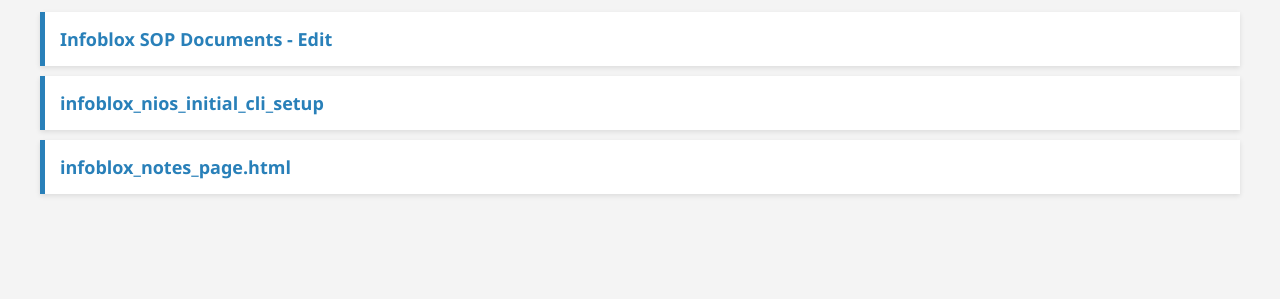
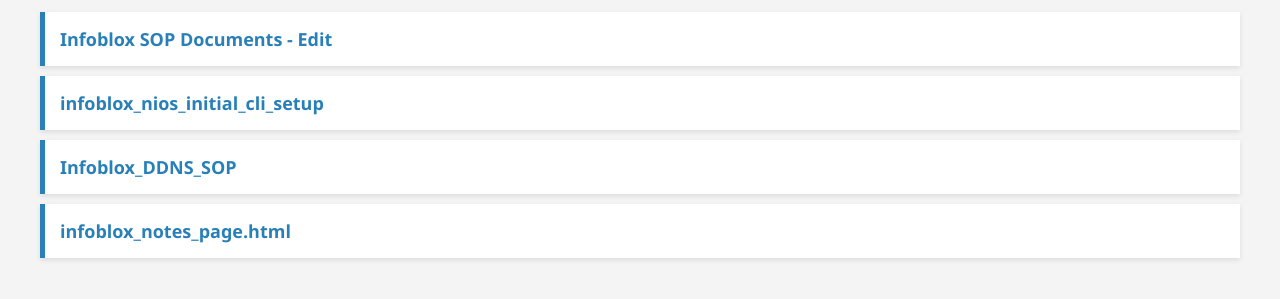
Before and after one commit to surajpjoshi/Infoblox, a plain HTML site: page index.html in a window 1280 px wide. Shown: the part 105-404 px from the top of the page. Drawn offline with Linux system fonts and the light colour scheme.

Commit message:
Update index.html

```diff
--- a/index.html
+++ b/index.html
@@ -41,6 +41,7 @@
   <ul>
     <li><a href="https://github.com/surajpjoshi/Infoblox/edit/master/index.html" target="_blank">Infoblox SOP Documents - Edit</a></li>
     <li><a href="sop_infoblox_nios_initial_cli_setup_html.html" target="_blank">infoblox_nios_initial_cli_setup</a></li>
+        <li><a href="Infoblox_DDNS_SOP.html" target="_blank">Infoblox_DDNS_SOP</a></li>
     <li><a href="notes_page.html" target="_blank">infoblox_notes_page.html</a></li>
   </ul>
 </body>
```
